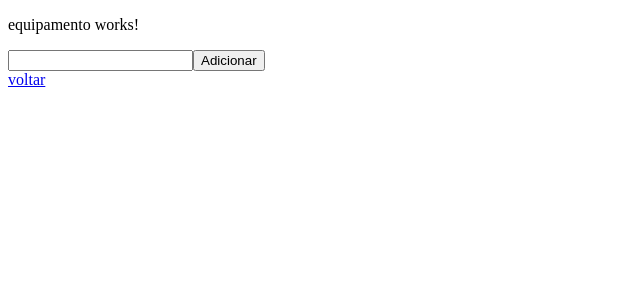
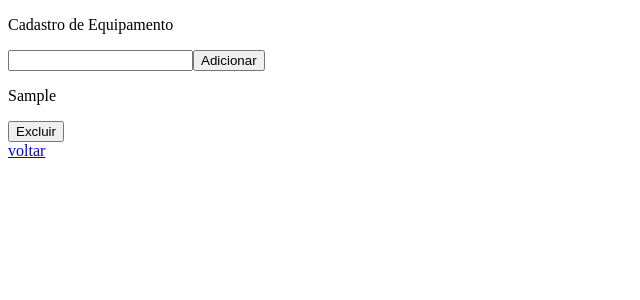
Before and after one commit to DanielPauloSilvaJunior/contratos, an Angular app: page /equipamentos in a window 1280 px wide. Both pictures are taken after typing "Sample" into the empty fields and a click on the button "Adicionar". Shown: the top 300 px of the page, without its empty margins (0-640 px from the left). Built offline with nearby package versions, Linux system fonts and the light colour scheme.

Commit message:
listar equipamentos

```diff
--- a/src/app/equipamentos/equipamento/equipamento.component.html
+++ b/src/app/equipamentos/equipamento/equipamento.component.html
@@ -1,10 +1,19 @@
-<p>equipamento works!</p>
+<p>
+    {{titulo}}
+</p>
 
 <form #formEquipamento="ngForm">
     <input type="text" id="equipamentos" name="equipamentos" [(ngModel)] = "equipamento.nome">
     <button (click)="incluirEquipamentos()" id="btnAddEquipamento">Adicionar</button><br />
 </form>
 
+<div *ngFor="let equipamento of equipamentos">
+    <p>
+        {{equipamento.nome}}
+    </p>
+    <button id="btnExcluir" (click)="excluirEquipamento()">Excluir</button>
+</div>
+
 
 
 <a routerLink="/contratos">voltar</a>
--- a/src/app/equipamentos/equipamento/equipamento.component.ts
+++ b/src/app/equipamentos/equipamento/equipamento.component.ts
@@ -11,14 +11,16 @@ import { EquipamentoService } from 'src/app/services/equipamento.service';
 })
 export class EquipamentoComponent {
 
+  titulo:string= "Cadastro de Equipamento"
+
   equipamento:Equipamento = new Equipamento();
 
 
-  private equipamentos:Equipamento[]= [];
+   equipamentos:Equipamento[]= [];
 
 
   constructor(private equipamentosService:EquipamentoService) {
-    console.log(equipamentosService.listarEquipamentos());
+    this.equipamentos=equipamentosService.listarEquipamentos();
 
   }
 
@@ -36,5 +38,9 @@ export class EquipamentoComponent {
 
   }
 
+  excluirEquipamento():void{
+
+  }
+
 
 }
```
